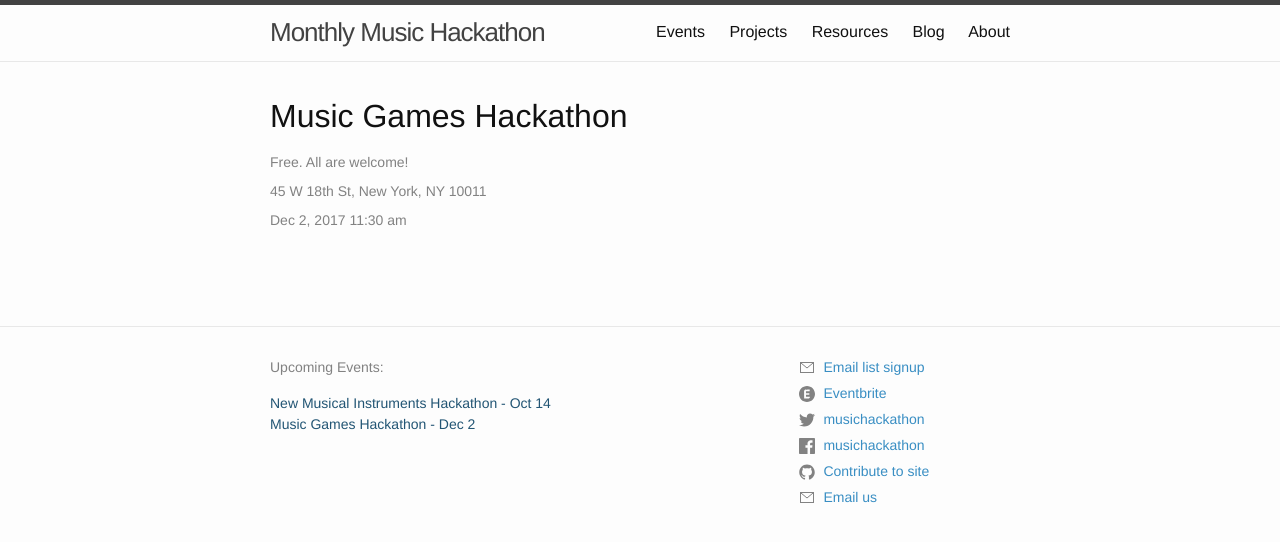
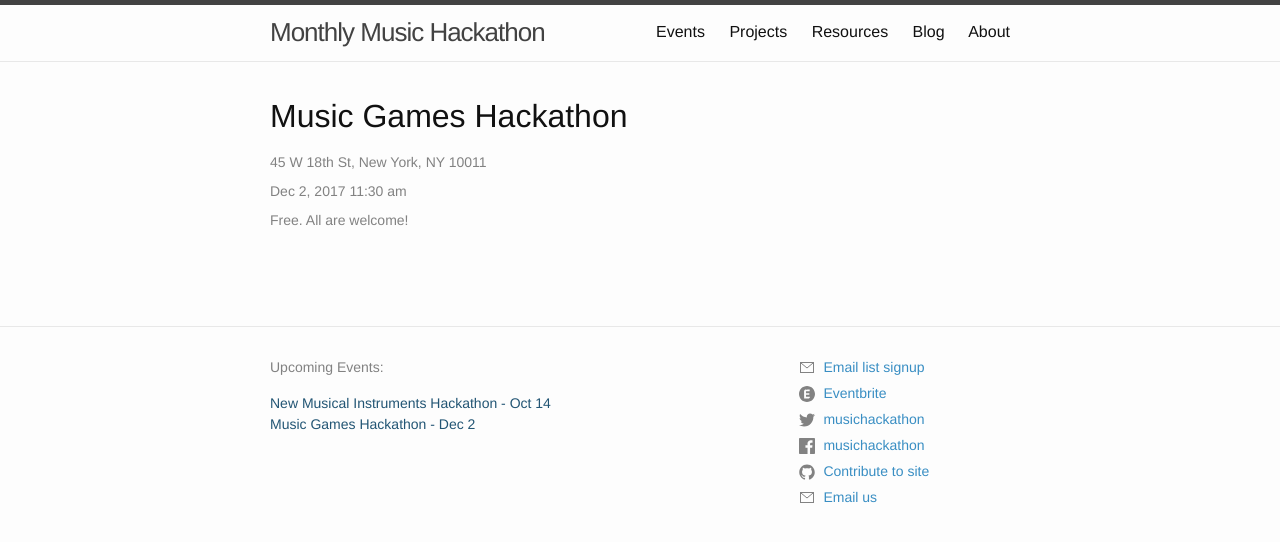
Before and after one commit to musichackathon/mmh_jekyll, a Jekyll site: the page built from _events/2017-12-02.md, in a window 1280 px wide. Shown: the top 542 px of the page. Built offline with Jekyll 4.4.1, drawn with Linux system fonts in a browser that asks for light colours.

Commit message:
Move Free statement to under FSVP

```diff
--- a/_layouts/collection/event.html
+++ b/_layouts/collection/event.html
@@ -5,8 +5,6 @@ layout: default
 
   <header class="item-header">
     <h1 class="item-title">{{ page.title | escape }}</h1>
-
-    <p class="item-meta">Free. All are welcome!</p>
 
     {% if page.address %}
       <p class="item-meta" itemprop="location address" itemscope itemtype="http://schema.org/PostalAddress">
@@ -32,6 +30,7 @@ layout: default
     {% if page.rsvp %}
       <p class="item-meta"><a href="{{page.rsvp}}">Registration</a></p>
     {% endif %}
+    <p class="item-meta">Free. All are welcome!</p>
   </header>
   </br>
 
```
